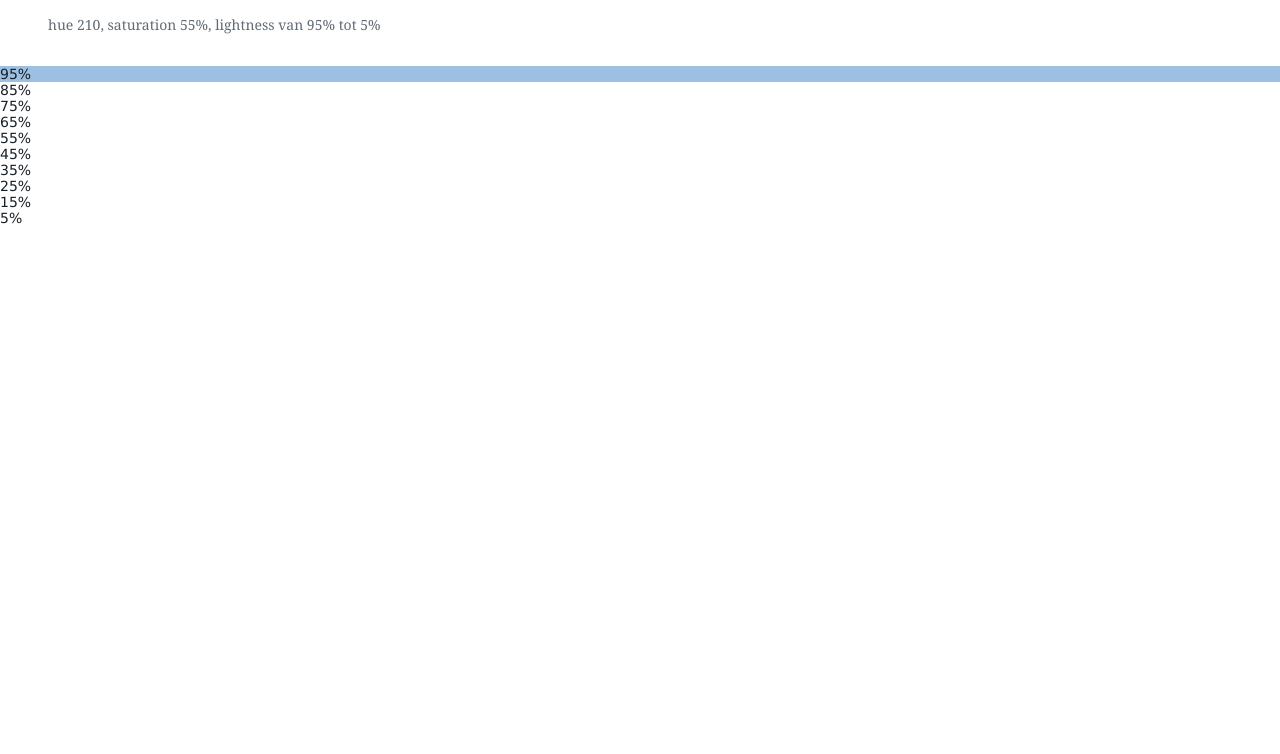
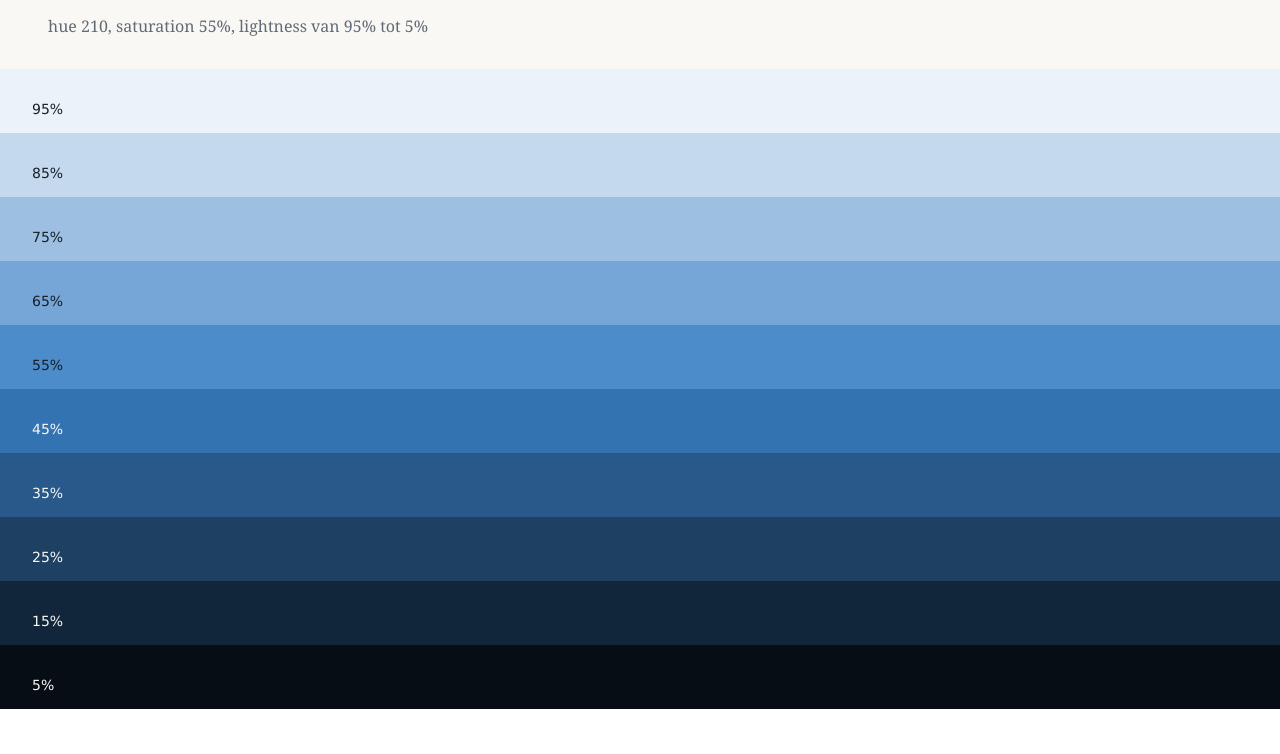
Before and after one commit to Daranesia/WebTechLabs, a plain HTML site: page Labo7/tintenladder/index.html in a window 1280 px wide. Shown: the part 46-800 px from the top of the page. Drawn offline with Linux system fonts and the light colour scheme.

Commit message:
made styling rules based on position for each step, as well as minor changes to the padding

```diff
--- a/Labo7/tintenladder/css/stijl.css
+++ b/Labo7/tintenladder/css/stijl.css
@@ -2,40 +2,78 @@
 
 /* === tokens === */
 :root {
+    size: 32px;
     --color-paper:     hsl(40 30% 97%);
     --hue-ink:           210;
     --color-ink:         hsl(var(--hue-ink) 25% 12%);
     --color-muted:       hsl(var(--hue-ink) 10% 42%);
     --header-font:       Georgia;
-    --header-size:       1.2;
-    --header-lineheight: 1.5rem;
-    --subheader-lineheight: 0.875rem;
+    --header-lineheight:       1.2;
+    --header-size: 1.5rem;
+    --subheader-size: 0.875rem;
     --subheader-padding: 2rem;
     --text-font: Verdana;
     --text-space-left: 1rem;
 }
 
 /* === base === */
+header {
+    background: var(--color-paper);
+    padding-left: var(--text-space-left);
+}
 header h1 {
     font-family: var(--header-font);
     color: var(--color-ink);
-    font-size: var(--header-lineheight);
-    line-height: var(--header-size);
+    font-size: var(--header-size);
+    line-height: var(--header-lineheight);
 }
 header p {
     font-family: var(--header-font);
     color: var(--color-muted);
     font-size: var(--subheader-lineheight);
     padding: var(--subheader-padding);
-    margin-left: var(--text-space-left);
 }
 .trede {
     font-family: var(--text-font);
     color: var(--color-ink);
-    font-size: var(--subheader-lineheight);
+    font-size: var(--subheader-size);
+    height: 5vw;
+    padding: var(--subheader-padding);
 }
 
 /* === the ten steps: one rule per step === */
 .trede:nth-child(1) {
+    background-color: hsl(var(--hue-ink) 55% 95%);
+}
+.trede:nth-child(2) {
+    background-color: hsl(var(--hue-ink) 55% 85%);
+}
+.trede:nth-child(3) {
     background-color: hsl(var(--hue-ink) 55% 75%);
 }
+.trede:nth-child(4) {
+    background-color: hsl(var(--hue-ink) 55% 65%);
+}
+.trede:nth-child(5) {
+    background-color: hsl(var(--hue-ink) 55% 55%);
+}
+.trede:nth-child(6) {
+    background-color: hsl(var(--hue-ink) 55% 45%);
+    color: var(--color-paper);
+}
+.trede:nth-child(7) {
+    background-color: hsl(var(--hue-ink) 55% 35%);
+    color: var(--color-paper);
+}
+.trede:nth-child(8) {
+    background-color: hsl(var(--hue-ink) 55% 25%);
+    color: var(--color-paper);
+}
+.trede:nth-child(9) {
+    background-color: hsl(var(--hue-ink) 55% 15%);
+    color: var(--color-paper);
+}
+.trede:nth-child(10) {
+    background-color: hsl(var(--hue-ink) 55% 5%);
+    color: var(--color-paper);
+}
```
